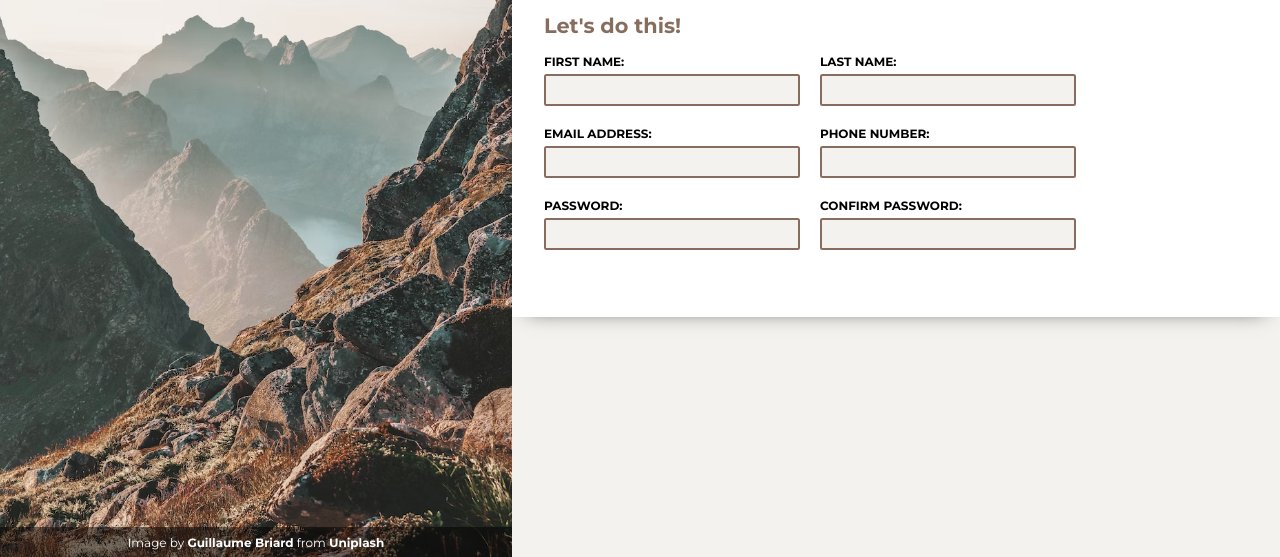
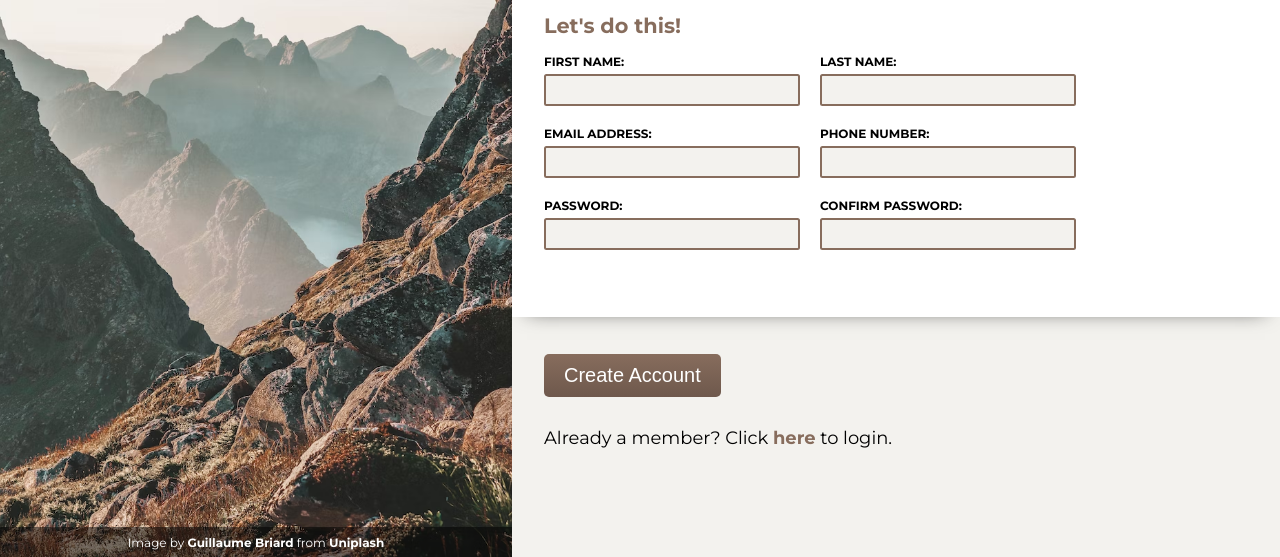
Before and after one commit to MikesonO/sign-up-form, a plain HTML site: page index.html in a window 1280 px wide. Shown: the part 243-800 px from the top of the page. Drawn offline with Linux system fonts and the light colour scheme.

Commit message:
Finish submit-section

```diff
--- a/index.html
+++ b/index.html
@@ -70,9 +70,11 @@
             <label for="confirm_password">Confirm Password:</label>
             <input type="password" id="confirm_password" name="confirm_password" required>
           </div>
+          <button class="submit-btn" type="submit">Create Account</button>
         </form>
       </div>
       <div class="submit">
+        <p class="submit-text">Already a member? Click <a class="submit-link" href="index.html">here</a> to login.</p>
 
       </div>
     </div>
--- a/styles.css
+++ b/styles.css
@@ -168,6 +168,38 @@ input:-webkit-autofill:active {
 .submit{
   background-color: var(--white-smoke);
   height: 30vh;
+  display: flex;
+  align-items: center;
+}
+
+.submit-btn {
+  position: absolute;
+  bottom: -10vh;
+  border: none;
+  cursor: pointer;
+  background: #876d5d;
+  background-image: -webkit-linear-gradient(top, #876d5d, #6e584c);
+  background-image: -moz-linear-gradient(top, #876d5d, #6e584c);
+  background-image: -ms-linear-gradient(top, #876d5d, #6e584c);
+  background-image: -o-linear-gradient(top, #876d5d, #6e584c);
+  background-image: linear-gradient(to bottom, #876d5d, #6e584c);
+  -webkit-border-radius: 5;
+  -moz-border-radius: 5;
+  border-radius: 5px;
+  font-family: Arial;
+  color: #ffffff;
+  font-size: 20px;
+  padding: 10px 20px 10px 20px;
+  text-decoration: none;
+}
+
+.submit-text{
+  font-size: 1.12rem;
+}
+.submit-link{
+  text-decoration: none;
+  color: var(--brown);
+  font-weight: bold;
 }
 
 /* ID SELECTORS */
```
